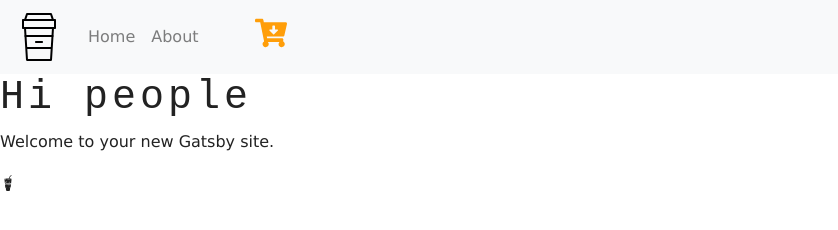
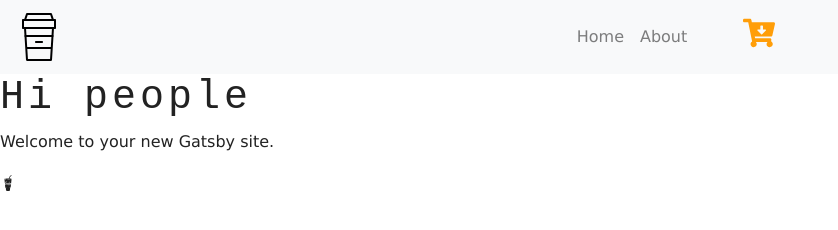
Before and after one commit to randyf99/gatsby-coffee-project, a Gatsby site: page / in a window 1280 px wide. Shown: the whole page, without its empty margins (0-838 px from the left). Built offline with nearby package versions, Linux system fonts and the light colour scheme; Gatsby itself is replaced by a stand-in of ours.

Commit message:
minor updates and fixes

```diff
--- a/src/components/Globals/Navbar.js
+++ b/src/components/Globals/Navbar.js
@@ -46,7 +46,7 @@ https://www.iconfinder.com/webalys */}
         >
           <span className='navbar-toggler-icon' />
         </button>
-        <div className={'this.state.css'}>
+        <div className={this.state.css}>
           <ul className='navbar-nav mx-auto'>
             {this.state.links.map(link => {
               return (
--- a/src/components/layout.js
+++ b/src/components/layout.js
@@ -7,7 +7,7 @@
 
 import React from 'react';
 import PropTypes from 'prop-types';
-import { StaticQuery, graphql } from 'gatsby';
+// import { StaticQuery, graphql } from 'gatsby';
 import './bootstrap.min.css';
 import './layout.css';
 import Navbar from './Globals/Navbar';
--- a/src/pages/index.js
+++ b/src/pages/index.js
@@ -1,5 +1,5 @@
 import React from 'react';
-import { Link } from 'gatsby';
+// import { Link } from 'gatsby';
 
 import Layout from '../components/layout';
 import SEO from '../components/seo';
```
